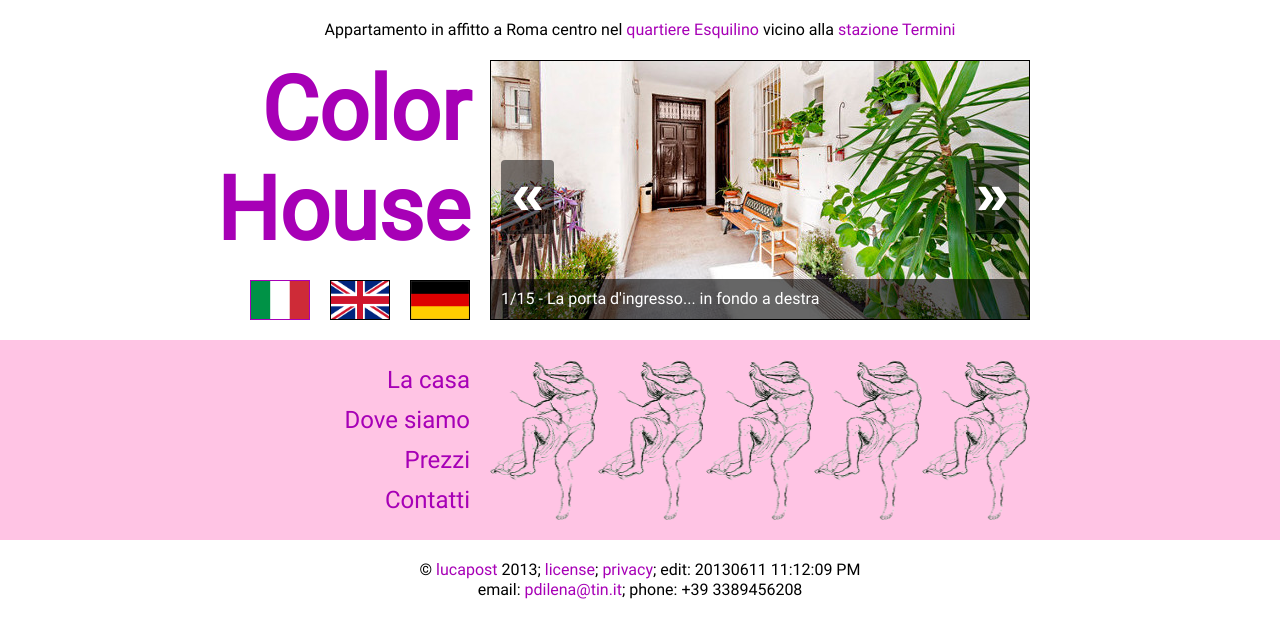
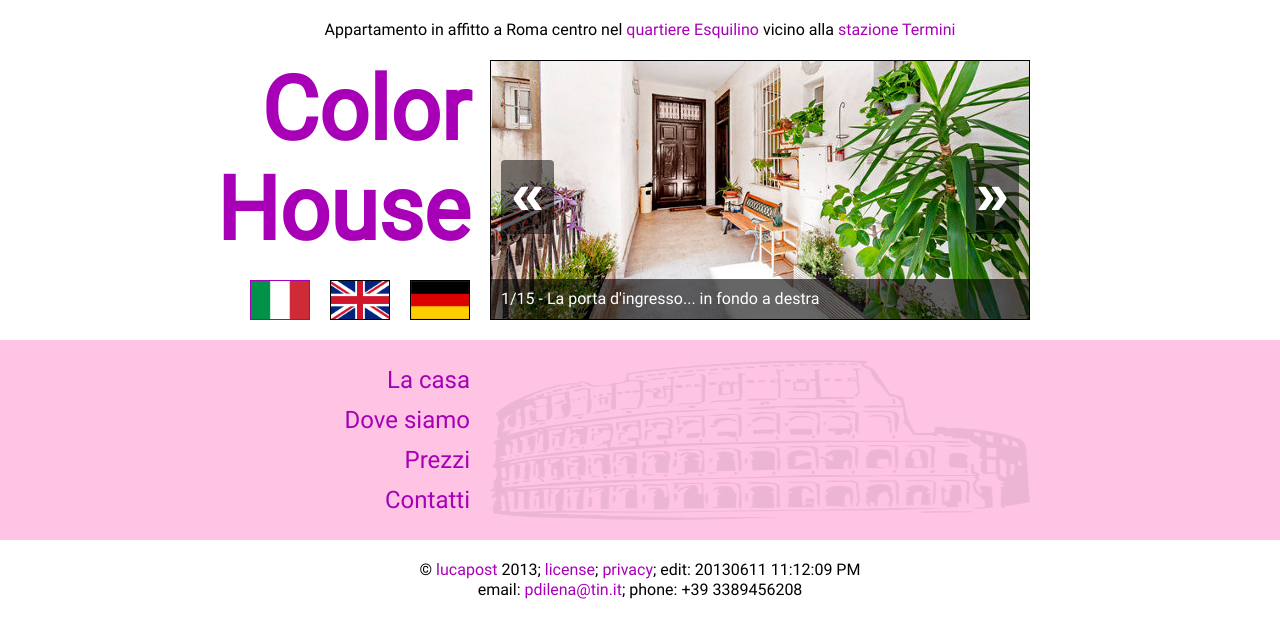
Before and after one commit to lucapost/nicelyventilated.it, a plain HTML site: page index.html in a window 1280 px wide. Drawn offline with Linux system fonts and the light colour scheme; a web font is replaced by a local one.

Commit message:
back to colosseo.png

```diff
--- a/css/style.css
+++ b/css/style.css
@@ -143,7 +143,8 @@ article {
 }
 
 article#default {
-    background: url('/images/bernini1.png') left top repeat-x;/*, url('/images/bernini2.png') 200px top no-repeat;*/
+    background: url('/images/colosseo.png') center top no-repeat;
+    background-size: 540px 160px;
     height: 180px;
     width: 540px;
     -webkit-animation: fadeIn 0s;
```
Also changed, not shown: images/bernini1.png (deleted), images/bernini2.png (deleted), images/colosseo.png (added), 1 other file.
